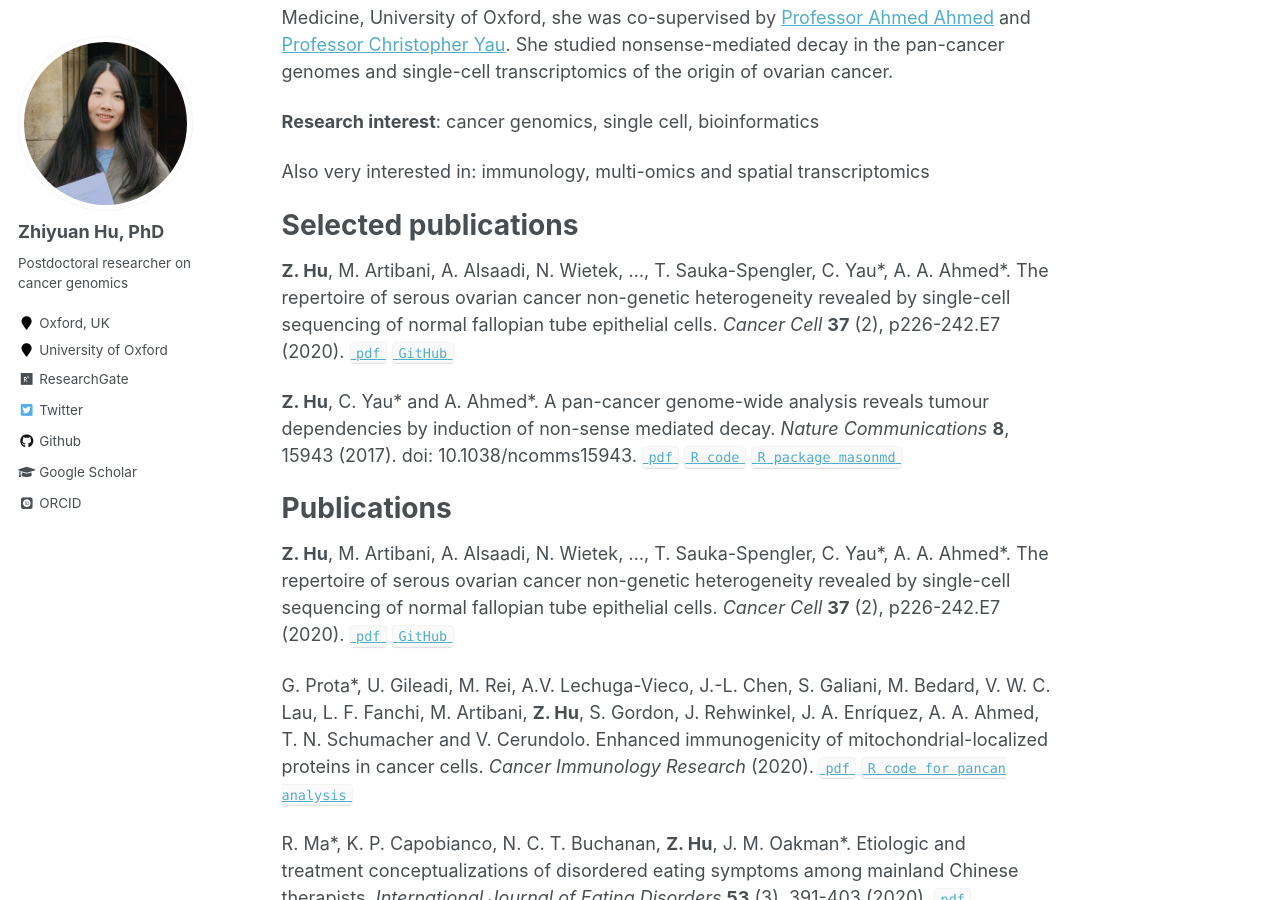
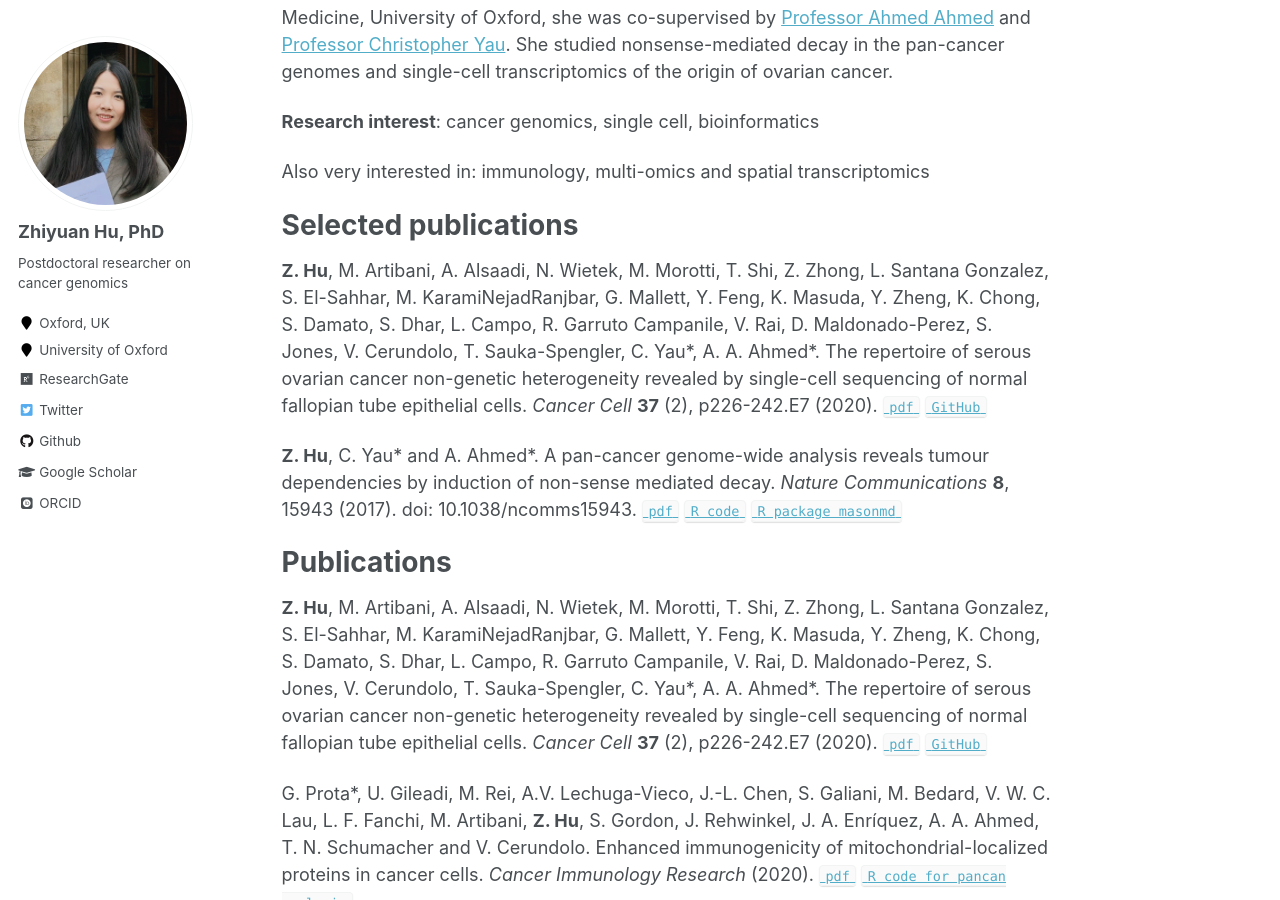
Before and after one commit to ZYBunnyHu/ZYBunnyHu.github.io, a Jekyll site: the page built from _pages/about.md, in a window 1280 px wide and 900 px high, scrolled down 288 px. Built offline with Jekyll 4.4.1, drawn with Linux system fonts in a browser that asks for light colours; some web fonts are replaced.

Commit message:
Update about.md

```diff
--- a/_pages/about.md
+++ b/_pages/about.md
@@ -20,7 +20,7 @@ Also very interested in: immunology, multi-omics and spatial transcriptomics
 Selected publications
 ======
 
-__Z. Hu__, M. Artibani, A. Alsaadi, N. Wietek, ..., T. Sauka-Spengler, C. Yau\*, A. A. Ahmed\*. The repertoire of serous ovarian cancer non-genetic heterogeneity revealed by single-cell sequencing of normal fallopian tube epithelial cells. *Cancer Cell* **37** (2), p226-242.E7 (2020).
+__Z. Hu__, M. Artibani, A. Alsaadi, N. Wietek, M. Morotti, T. Shi, Z. Zhong, L. Santana Gonzalez, S. El-Sahhar, M. KaramiNejadRanjbar, G. Mallett, Y. Feng, K. Masuda, Y. Zheng, K. Chong, S. Damato, S. Dhar, L. Campo, R. Garruto Campanile, V. Rai, D. Maldonado-Perez, S. Jones, V. Cerundolo, T. Sauka-Spengler, C. Yau\*, A. A. Ahmed\*. The repertoire of serous ovarian cancer non-genetic heterogeneity revealed by single-cell sequencing of normal fallopian tube epithelial cells. *Cancer Cell* **37** (2), p226-242.E7 (2020).
 [`pdf`](https://www.cell.com/cancer-cell/pdf/S1535-6108(20)30042-8.pdf)  [`GitHub`](https://zhiyhu.github.io/scFT-paper/)
 
 
@@ -30,7 +30,7 @@ __Z. Hu__, C. Yau\* and A. Ahmed\*. A pan-cancer genome-wide analysis reveals tu
 Publications
 ======
 
-__Z. Hu__, M. Artibani, A. Alsaadi, N. Wietek, ..., T. Sauka-Spengler, C. Yau\*, A. A. Ahmed\*. The repertoire of serous ovarian cancer non-genetic heterogeneity revealed by single-cell sequencing of normal fallopian tube epithelial cells. *Cancer Cell* **37** (2), p226-242.E7 (2020).
+__Z. Hu__, M. Artibani, A. Alsaadi, N. Wietek, M. Morotti, T. Shi, Z. Zhong, L. Santana Gonzalez, S. El-Sahhar, M. KaramiNejadRanjbar, G. Mallett, Y. Feng, K. Masuda, Y. Zheng, K. Chong, S. Damato, S. Dhar, L. Campo, R. Garruto Campanile, V. Rai, D. Maldonado-Perez, S. Jones, V. Cerundolo, T. Sauka-Spengler, C. Yau\*, A. A. Ahmed\*. The repertoire of serous ovarian cancer non-genetic heterogeneity revealed by single-cell sequencing of normal fallopian tube epithelial cells. *Cancer Cell* **37** (2), p226-242.E7 (2020).
 [`pdf`](https://www.cell.com/cancer-cell/pdf/S1535-6108(20)30042-8.pdf)  [`GitHub`](https://zhiyhu.github.io/scFT-paper/)
 
 
```
